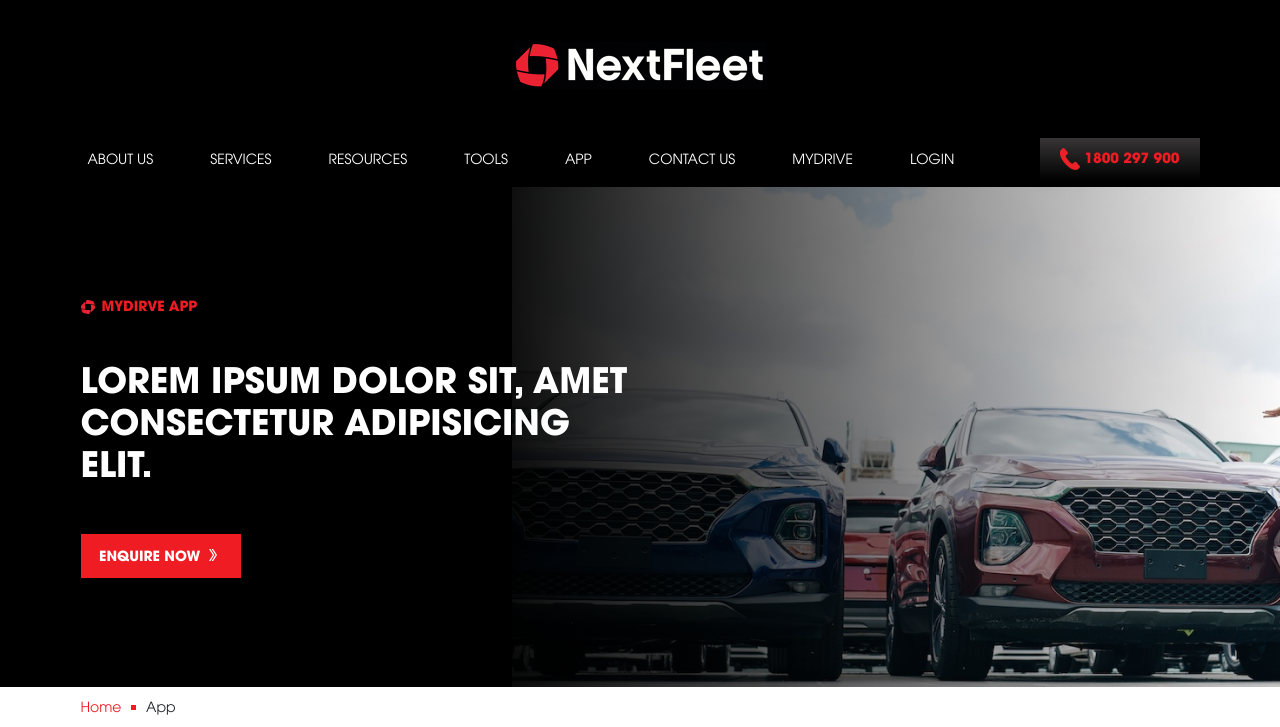
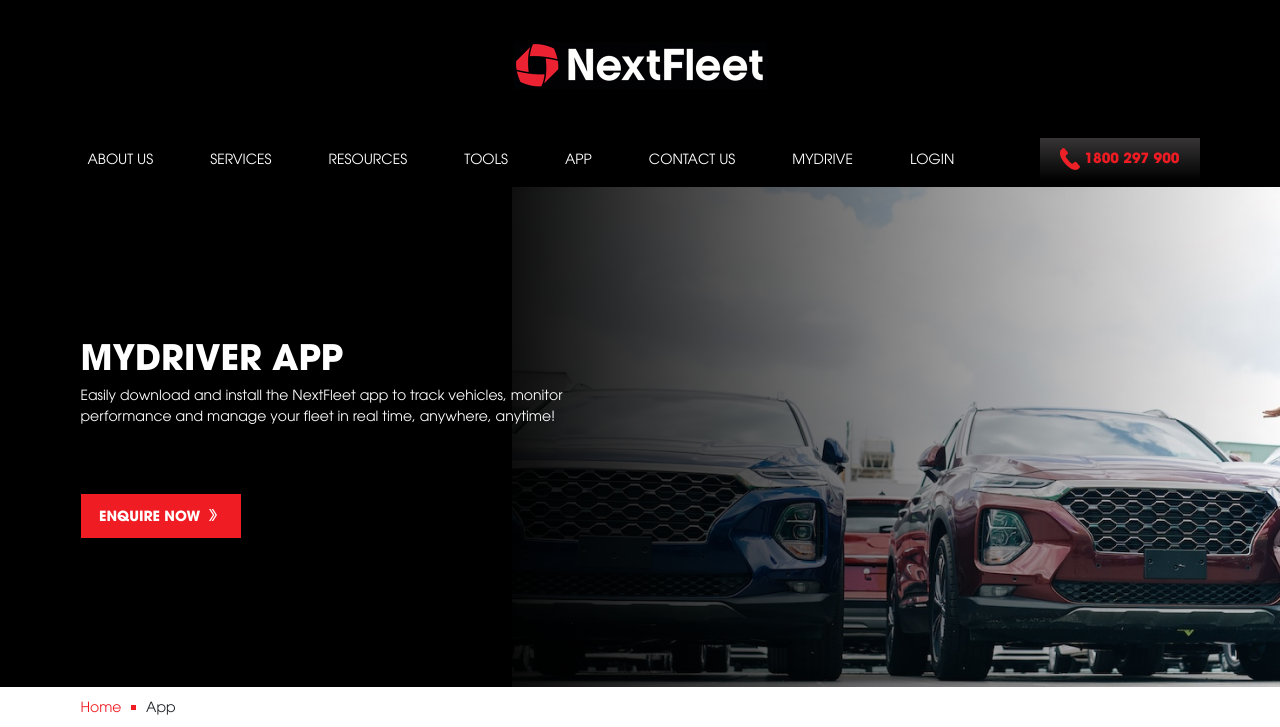
Before and after one commit to webdevi121/nextfleet, a PHP site: page /app.html in a window 1280 px wide. Shown: the top 727 px of the page. Run offline with PHP 8.4, Linux system fonts and the light colour scheme.

Commit message:
update banner text

```diff
--- a/app.html
+++ b/app.html
@@ -80,13 +80,10 @@
       <div class="container position-relative z-3">
         <div class="row">
           <div class="col-sm-6 d-flex flex-column gap-5">
-            <div
-              class="text-uppercase fw-bold text-primary d-flex align-items-center gap-2"
-            >
-              <img src="images/iconNf.png" alt="icon" width="14" />
-              <span>MyDirve App</span>
+            <div>
+              <h1 class="text-uppercase">MyDriver App</h1>
+              <p>Easily download and install the NextFleet app to track vehicles, monitor performance and manage your fleet in real time, anywhere, anytime! </p>
             </div>
-            <h1 class="text-uppercase">Lorem ipsum dolor sit, amet consectetur adipisicing elit.</h1>
             <div>
               <a href="/" class="btn btn-primary text-white fw-bold">
                 <div class="d-flex align-items-center gap-2">
--- a/php/tools.php
+++ b/php/tools.php
@@ -28,7 +28,10 @@
               <img src="images/iconNf.png" alt="icon" width="14" />
               <span>Tools</span>
             </div>
-            <h1 class="text-uppercase">Lorem ipsum dolor sit, amet consectetur adipisicing elit.</h1>
+            <div>
+              <h1 class="text-uppercase">Fleet Decision Tools</h1>
+              <p>Navigate FMO Choices and Ownership Options</p>
+            </div>
             <div>
               <a href="/" class="btn btn-primary text-white fw-bold">
                 <div class="d-flex align-items-center gap-2">
--- a/tools.html
+++ b/tools.html
@@ -84,7 +84,10 @@
               <img src="images/iconNf.png" alt="icon" width="14" />
               <span>Tools</span>
             </div>
-            <h1 class="text-uppercase">Lorem ipsum dolor sit, amet consectetur adipisicing elit.</h1>
+            <div>
+              <h1 class="text-uppercase">Fleet Decision Tools</h1>
+              <p>Navigate FMO Choices and Ownership Options</p>
+            </div>
             <div>
               <a href="/" class="btn btn-primary text-white fw-bold">
                 <div class="d-flex align-items-center gap-2">
```
Also changed, not shown: php/app.php (+3 -6 lines).
